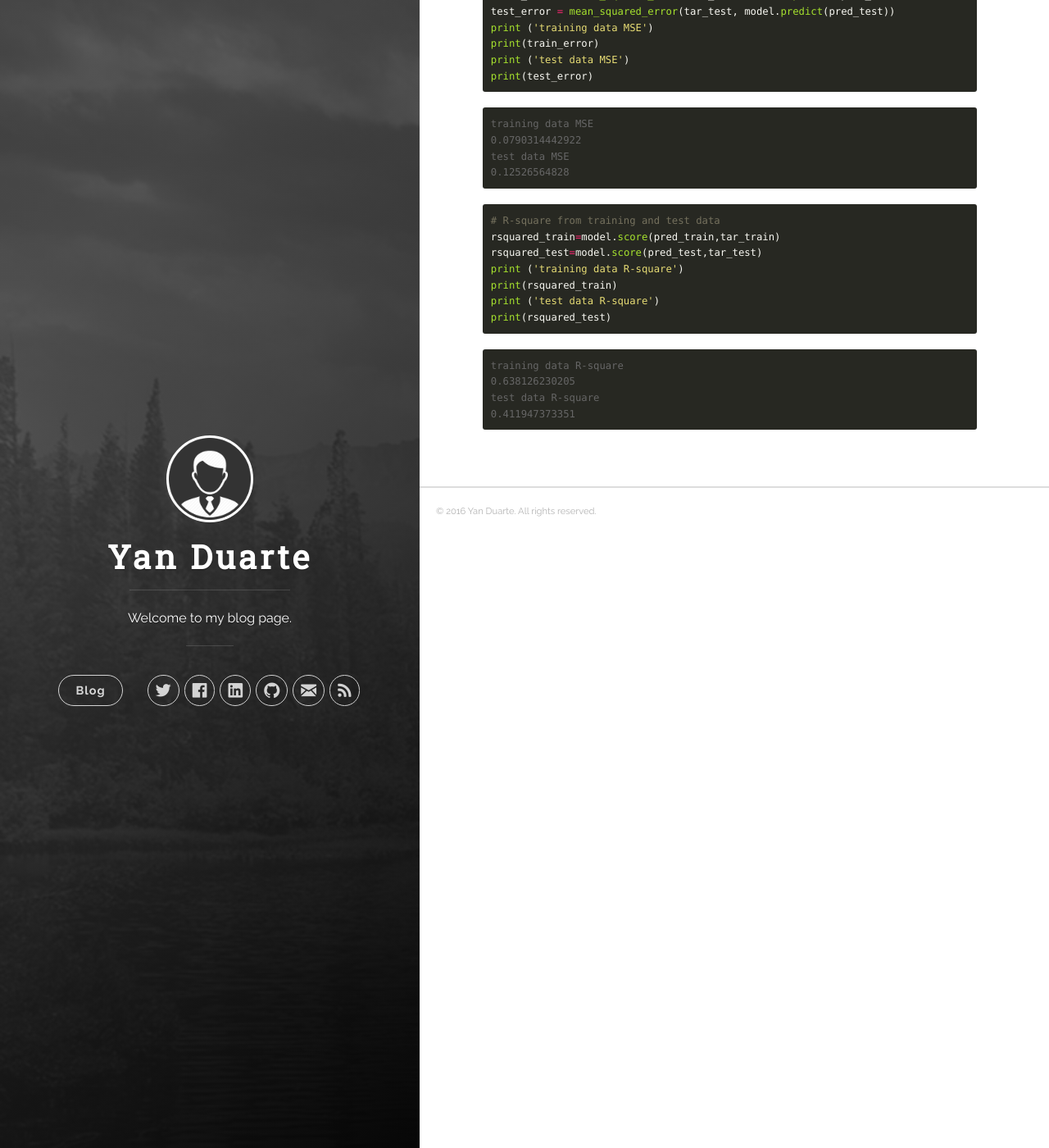
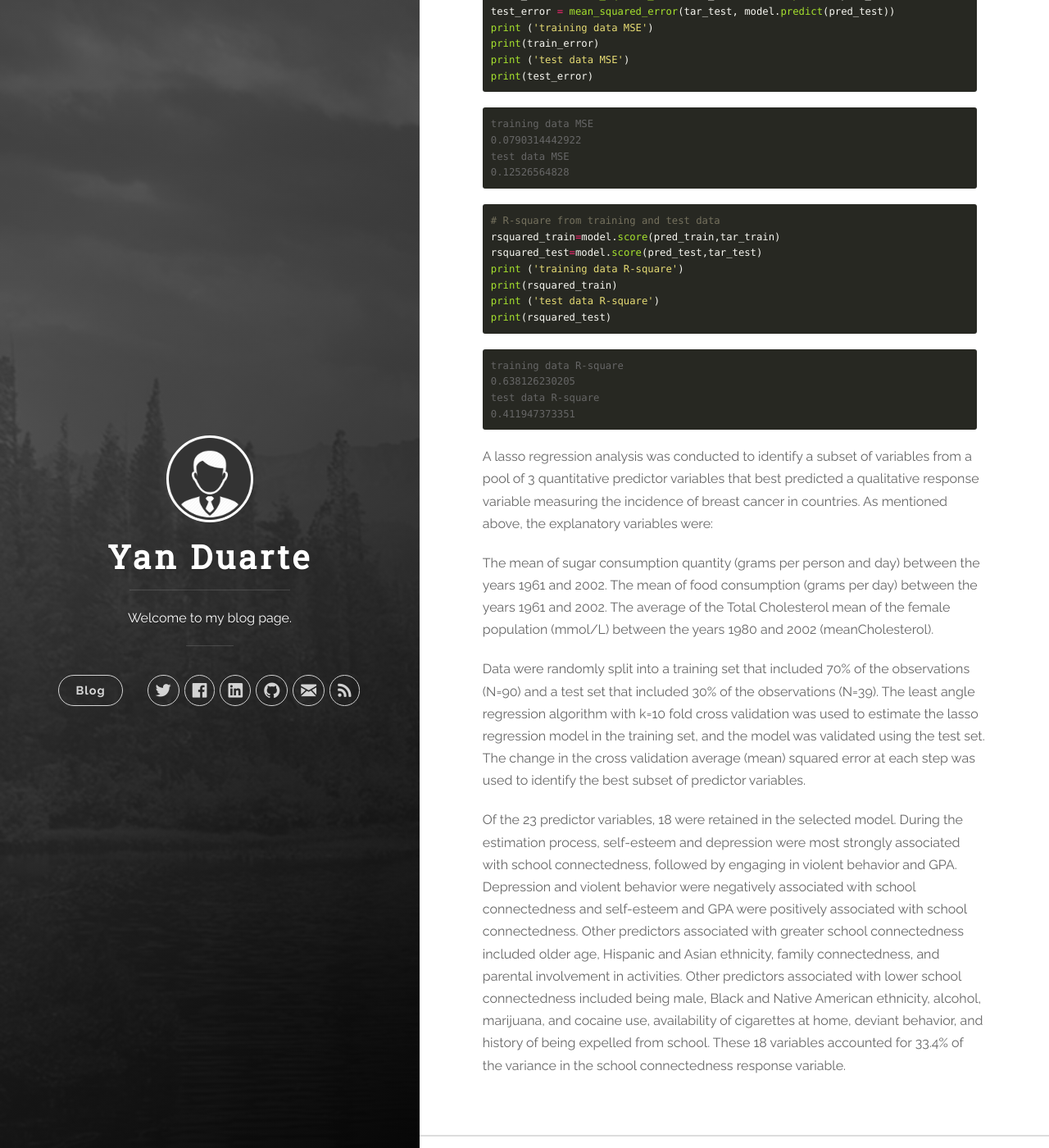
Before and after one commit to yan-duarte/yan-duarte.github.io, a Jekyll site: the page built from _posts/2016-10-17-MLDA-Assignment3.md, in a window 1280 px wide and 1400 px high, scrolled down 4081 px. Shown: the whole window at 82% size. Built offline with Jekyll 4.4.1, drawn with Linux system fonts in a browser that asks for light colours; nearby versions of some CDN libraries.

Commit message:
Updated 2016-10-17-MLDA-Assignment3.md

````diff
--- a/_posts/2016-10-17-MLDA-Assignment3.md
+++ b/_posts/2016-10-17-MLDA-Assignment3.md
@@ -177,3 +177,13 @@ training data R-square
 test data R-square
 0.411947373351
 ```
+
+A lasso regression analysis was conducted to identify a subset of variables from a pool of 3 quantitative predictor variables that best predicted a qualitative response variable measuring the incidence of breast cancer in countries. As mentioned above, the explanatory variables were:
+
+The mean of sugar consumption quantity (grams per person and day) between the years 1961 and 2002.
+The mean of food consumption (grams per day) between the years 1961 and 2002.
+The average of the Total Cholesterol mean of the female population (mmol/L) between the years 1980 and 2002 (meanCholesterol).
+
+Data were randomly split into a training set that included 70% of the observations (N=90) and a test set that included 30% of the observations (N=39). The least angle regression algorithm with k=10 fold cross validation was used to estimate the lasso regression model in the training set, and the model was validated using the test set. The change in the cross validation average (mean) squared error at each step was used to identify the best subset of predictor variables.
+
+Of the 23 predictor variables, 18 were retained in the selected model. During the estimation process, self-esteem and depression were most strongly associated with school connectedness, followed by engaging in violent behavior and GPA. Depression and violent behavior were negatively associated with school connectedness and self-esteem and GPA were positively associated with school connectedness. Other predictors associated with greater school connectedness included older age, Hispanic and Asian ethnicity, family connectedness, and parental involvement in activities. Other predictors associated with lower school connectedness included being male, Black and Native American ethnicity, alcohol, marijuana, and cocaine use, availability of cigarettes at home, deviant behavior, and history of being expelled from school. These 18 variables accounted for 33.4% of the variance in the school connectedness response variable.
````
